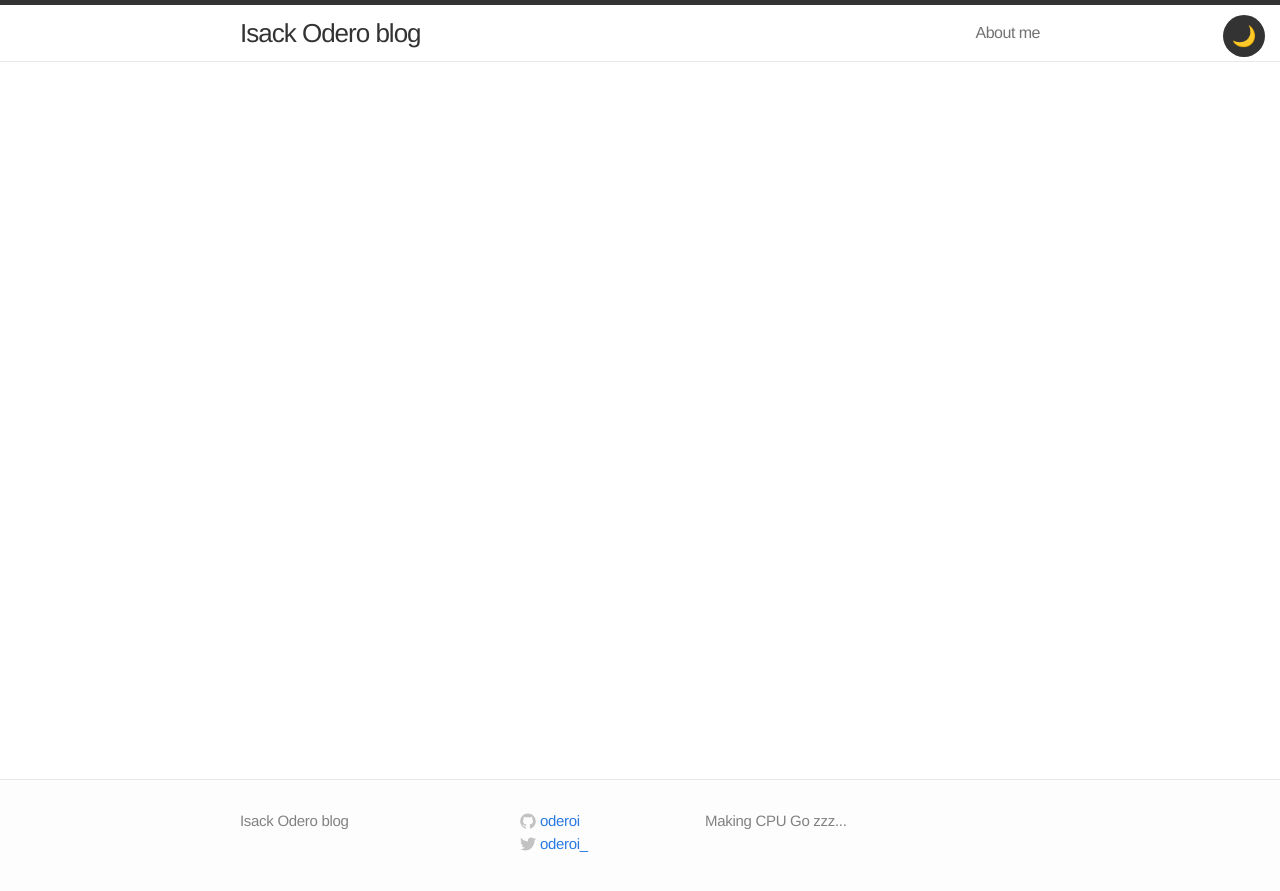
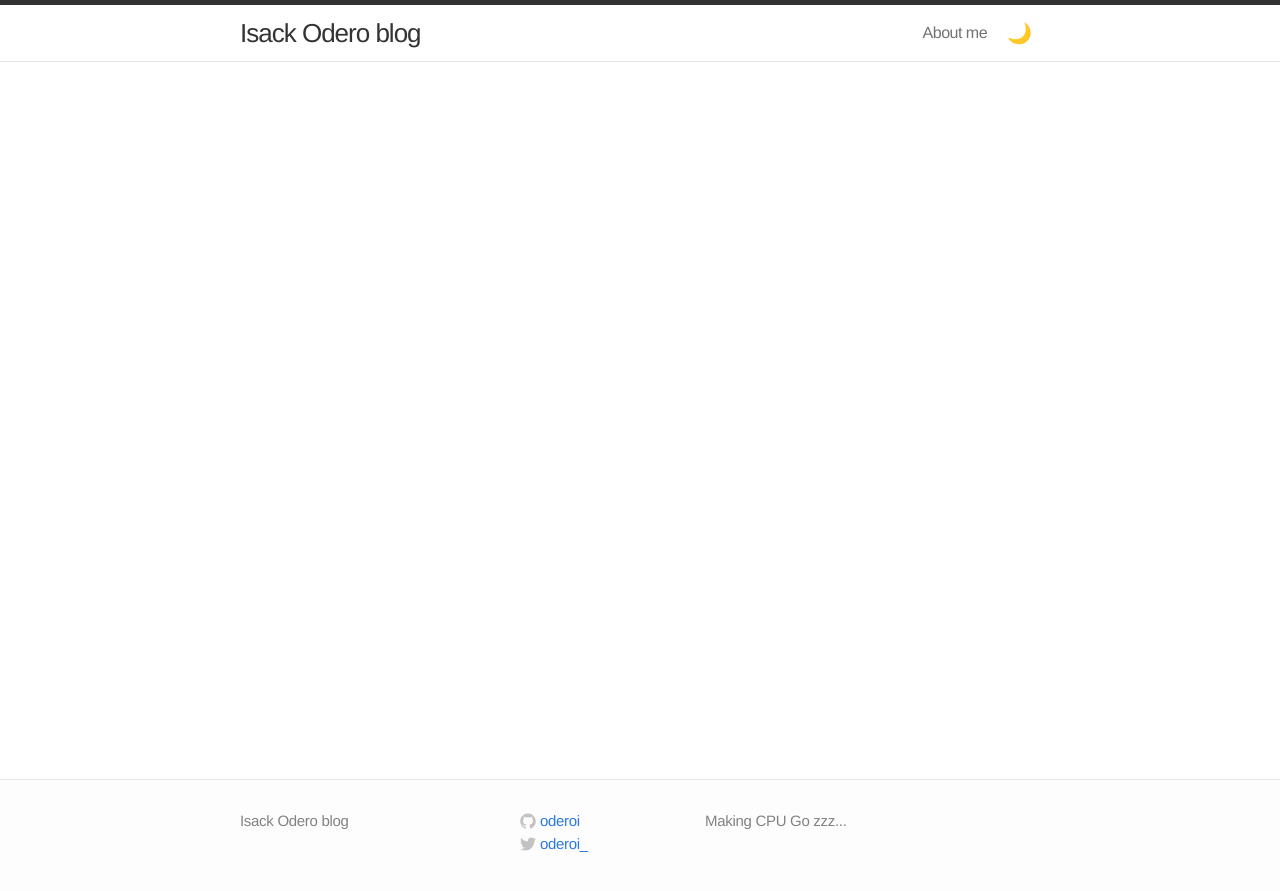
Before and after one commit to oderoi/oderoi.github.io, a Jekyll site: the page built from index.html, in a window 1280 px wide. Shown: the top 891 px of the page. Built offline with Jekyll 4.4.1, drawn with Linux system fonts in a browser that asks for light colours.

Commit message:
Refactor theme toggle button styles and reposition in header; enhance mobile menu layout

```diff
--- a/_includes/header.html
+++ b/_includes/header.html
@@ -21,6 +21,7 @@
           {% if page.title and page.includelink %}<a class="page-link" href="{{ page.url | prepend: site.baseurl }}">{{ page.title }}</a>{% endif %}
         {% endfor %}
       </div>
+      <button id="theme-toggle" aria-label="Toggle dark mode">🌙</button>
     </nav>
 
   </div>
--- a/_layouts/default.html
+++ b/_layouts/default.html
@@ -4,8 +4,6 @@
   {% include head.html %}
 
     <body>
-
-    <button id="theme-toggle" aria-label="Toggle dark mode">🌙</button>
 
     {% include header.html %}
 
--- a/css/main.css
+++ b/css/main.css
@@ -451,28 +451,129 @@ body {
 
 
 /* ============================================
-   THEME TOGGLE BUTTON
+   THEME TOGGLE BUTTON (inside header)
    ============================================ */
 #theme-toggle {
-    position: fixed;
-    top: 15px;
-    right: 15px;
-    z-index: 1000;
-    background: #333;
-    color: #fff;
+    background: transparent;
+    color: #333;
     border: none;
-    border-radius: 50%;
-    width: 42px;
-    height: 42px;
     cursor: pointer;
     font-size: 20px;
-    line-height: 42px;
-    text-align: center;
-    padding: 0;
-    transition: background 0.2s;
+    line-height: 1;
+    padding: 4px 8px;
+    margin-left: 12px;
+    vertical-align: middle;
+    transition: transform 0.2s;
 }
 #theme-toggle:hover {
-    background: #555;
+    transform: scale(1.15);
+}
+body.dark-mode #theme-toggle {
+    color: #e0e0e0;
+}
+
+/* ============================================
+   MOBILE MENU BUTTON — no background
+   ============================================ */
+.menu-icon {
+    background: none;
+    border: none;
+    padding: 4px;
+    margin: 0;
+    cursor: pointer;
+    display: none;
+    vertical-align: middle;
+}
+.menu-icon svg {
+    display: block;
+    width: 22px;
+    height: 18px;
+}
+.menu-icon:focus {
+    outline: 2px solid #66b3ff;
+    outline-offset: 2px;
+    border-radius: 2px;
+}
+
+/* ============================================
+   NAV LAYOUT (desktop vs mobile)
+   ============================================ */
+.site-nav {
+    float: right;
+    line-height: 56px;
+}
+.trigger {
+    display: inline-block;
+    vertical-align: middle;
+}
+.trigger a {
+    margin-left: 16px;
+}
+
+/* Desktop: theme toggle sits right next to About */
+@media screen and (min-width: 601px) {
+    .site-nav {
+        display: flex;
+        align-items: center;
+    }
+    .trigger {
+        display: inline-block !important;
+    }
+}
+
+/* Mobile: hamburger + toggle side by side, no overlap */
+@media screen and (max-width: 600px) {
+    .site-nav {
+        float: right;
+        line-height: normal;
+        display: flex;
+        align-items: center;
+        gap: 8px;
+    }
+    .menu-icon {
+        display: block;
+        order: 2;
+    }
+    #theme-toggle {
+        display: block;
+        order: 1;
+        margin-left: 0;
+        padding: 4px;
+    }
+    .trigger {
+        display: none;
+        position: absolute;
+        top: 56px;
+        right: 20px;
+        background: #fff;
+        border: 1px solid #e8e8e8;
+        border-radius: 4px;
+        padding: 8px 16px;
+        min-width: 140px;
+        box-shadow: 0 2px 8px rgba(0,0,0,0.1);
+        z-index: 100;
+    }
+    .trigger.nav-open {
+        display: block;
+    }
+    .trigger a {
+        display: block;
+        padding: 8px 0;
+        margin-left: 0;
+        border-bottom: 1px solid #eee;
+        line-height: 1.5;
+    }
+    .trigger a:last-child {
+        border-bottom: none;
+    }
+    body.dark-mode .trigger {
+        background: #16213e;
+        border-color: #0f3460;
+    }
+    body.dark-mode .trigger a {
+        border-bottom-color: #0f3460;
+        color: #e0e0e0;
+    }
 }
 
 /* ============================================
@@ -523,51 +624,6 @@ body.dark-mode pre {
 }
 
 /* ============================================
-   MOBILE MENU
-   ============================================ */
-.menu-icon {
-    background: none;
-    border: none;
-    padding: 8px;
-    cursor: pointer;
-    display: none;
-}
-.trigger {
-    display: block;
-}
-@media screen and (max-width: 600px) {
-    .menu-icon {
-        display: block;
-        float: right;
-    }
-    .trigger {
-        display: none;
-        clear: both;
-        padding-top: 10px;
-    }
-    .trigger.nav-open {
-        display: block;
-    }
-    .trigger a {
-        display: block;
-        padding: 8px 0;
-        border-bottom: 1px solid #eee;
-    }
-    body.dark-mode .trigger a {
-        border-bottom-color: #333;
-    }
-    .site-nav {
-        float: none;
-        text-align: right;
-    }
-    /* Move theme toggle to avoid overlap with menu button */
-    #theme-toggle {
-        top: 15px;
-        right: 60px;
-    }
-}
-
-/* ============================================
    BACK TO TOP BUTTON
    ============================================ */
 #back-to-top {
```
